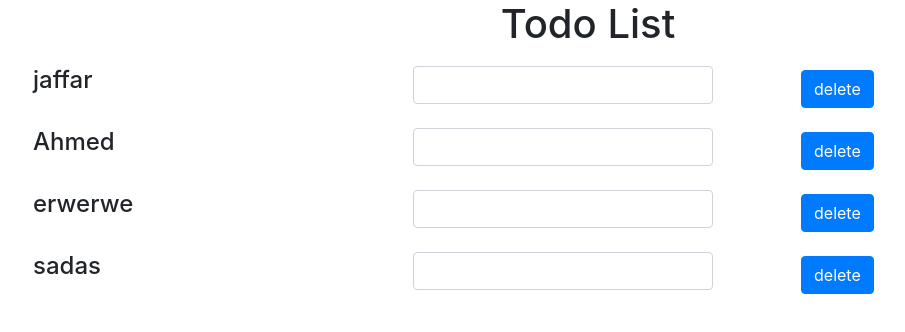
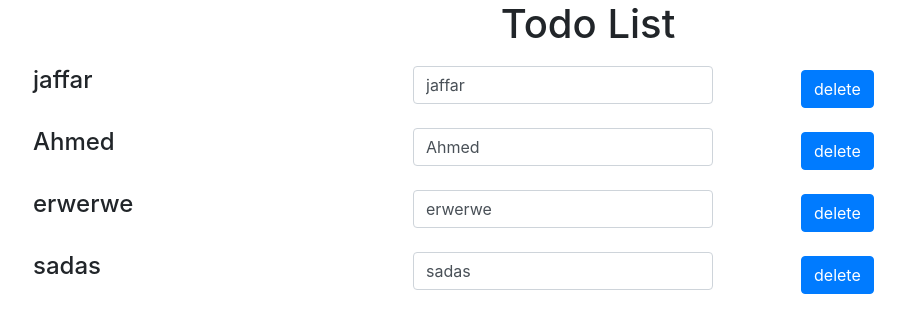
Before and after one commit to jaffarabbas/React-Web-Application-Development, a React (Create React App) app in the folder first_react_app/: page / in a window 1280 px wide. Shown: the top 332 px of the page, without its empty margins (52-957 px from the left). Built offline with nearby package versions, Linux system fonts and the light colour scheme.

Commit message:
3-5-2021  Remove Bugs

```diff
--- a/first_react_app/src/newComponent/Addnew.js
+++ b/first_react_app/src/newComponent/Addnew.js
@@ -11,7 +11,7 @@ const addition = (props) => {
                      <h4 onClick={props.click}> {props.name}</h4>
                     </div>
                     <div className="col-4 col-sm-4 col-md-4">
-                     <input id="form_id" onChange={props.change} className="form-control"  type="text" />
+                     <input id="form_id" onChange={props.change} value={props.name} className="form-control"  type="text" />
                     </div>
                     <div className="col-4 col-sm-4 col-md-4">
                      <button onClick={props.delete} className="btn btn-primary mt-1 ml-2">delete</button>
```
